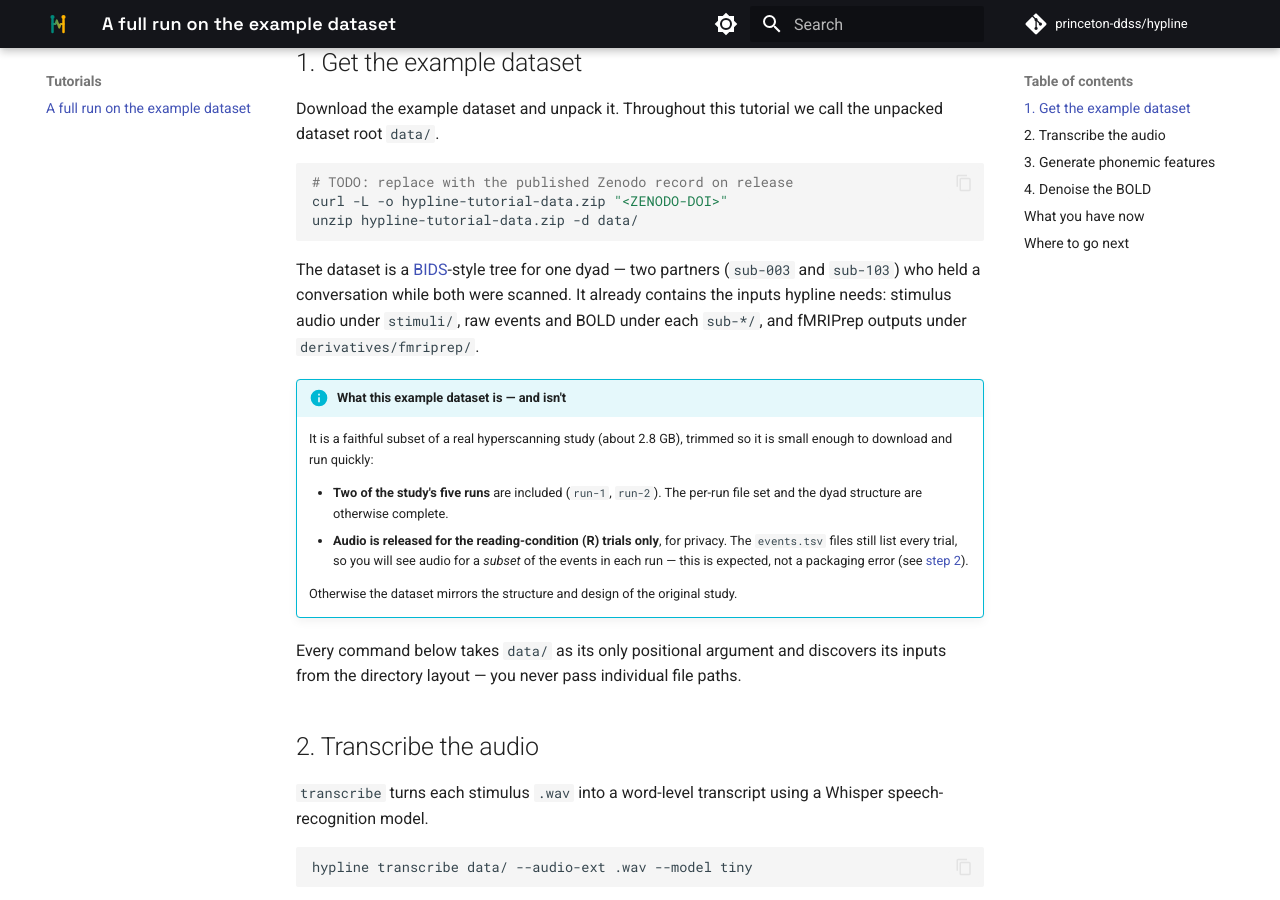
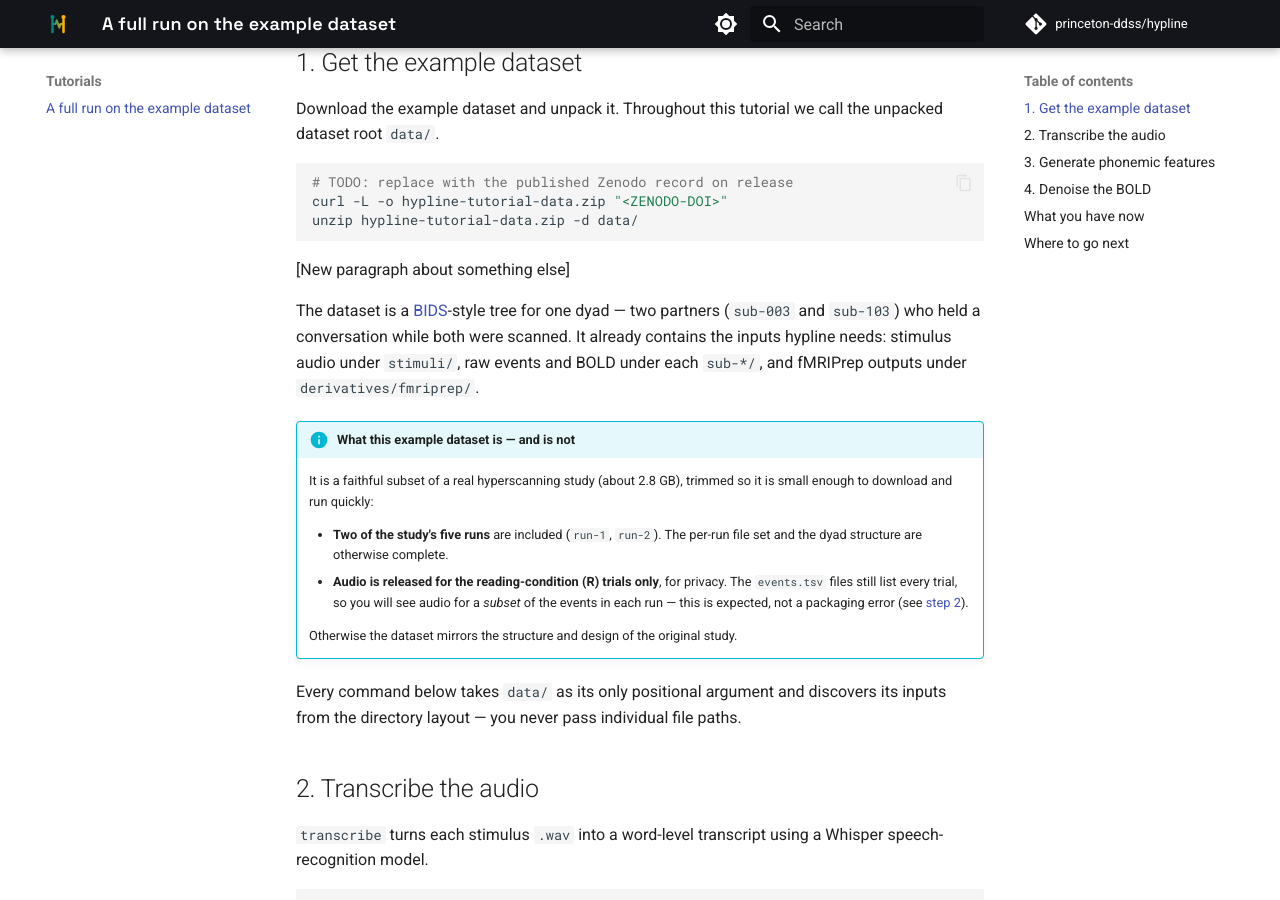
Before and after one commit to princeton-ddss/hypline, an MkDocs documentation site: the page built from docs/mkdocs/tutorials/walkthrough.md, in a window 1280 px wide and 900 px high, scrolled down 511 px. Built offline with MkDocs 1.6.1 and Material for MkDocs 9.7.7, drawn with Linux system fonts in a browser that asks for light colours; comment, search, counter and statistics services are not loaded; the version menu is left out.

Commit message:
Example change for PR demo

````diff
--- a/docs/mkdocs/tutorials/walkthrough.md
+++ b/docs/mkdocs/tutorials/walkthrough.md
@@ -26,13 +26,15 @@
 unzip hypline-tutorial-data.zip -d data/
 ```
 
+[New paragraph about something else]
+
 The dataset is a [BIDS](https://bids.neuroimaging.io/)-style tree for one dyad —
 two partners (`sub-003` and `sub-103`) who held a conversation while both were
 scanned. It already contains the inputs hypline needs: stimulus audio under
 `stimuli/`, raw events and BOLD under each `sub-*/`, and fMRIPrep outputs under
 `derivatives/fmriprep/`.
 
-!!! info "What this example dataset is — and isn't"
+!!! info "What this example dataset is — and is not"
 
     It is a faithful subset of a real hyperscanning study (about 2.8 GB),
     trimmed so it is small enough to download and run quickly:
@@ -148,7 +150,7 @@
 ```
 
 The two confound flavors live in their own subdirectories because they are
-`desc` *variants* of the same `conf-phonemic` kind — see
+`desc` _variants_ of the same `conf-phonemic` kind — see
 [Variants with `desc`](../concepts/layout.md#variants-with-desc).
 
 That completes the **stimulus branch**: from audio to the features (and
@@ -162,7 +164,7 @@
 
 ## 4. Denoise the BOLD
 
-The other branch cleans the BOLD signal — the encoding model's *target*.
+The other branch cleans the BOLD signal — the encoding model's _target_.
 `denoise` reads fMRIPrep's preprocessed BOLD and regresses out nuisance signals
 you select from fMRIPrep's own confounds table.
 
@@ -213,10 +215,10 @@
 
 `data/` now holds both sides an encoding model joins:
 
-| Side       | Where                              | From          |
-| ---------- | ---------------------------------- | ------------- |
-| Predictors | `features/dyad-103/…/phonemic/`    | steps 2–3     |
-| Target     | `derivatives/hypline/sub-*/…/func/`| step 4        |
+| Side       | Where                               | From      |
+| ---------- | ----------------------------------- | --------- |
+| Predictors | `features/dyad-103/…/phonemic/`     | steps 2–3 |
+| Target     | `derivatives/hypline/sub-*/…/func/` | step 4    |
 
 Each command read only what the previous steps wrote — no file paths, just the
 dataset root. To regenerate a step after changing an option, re-run it with
````
